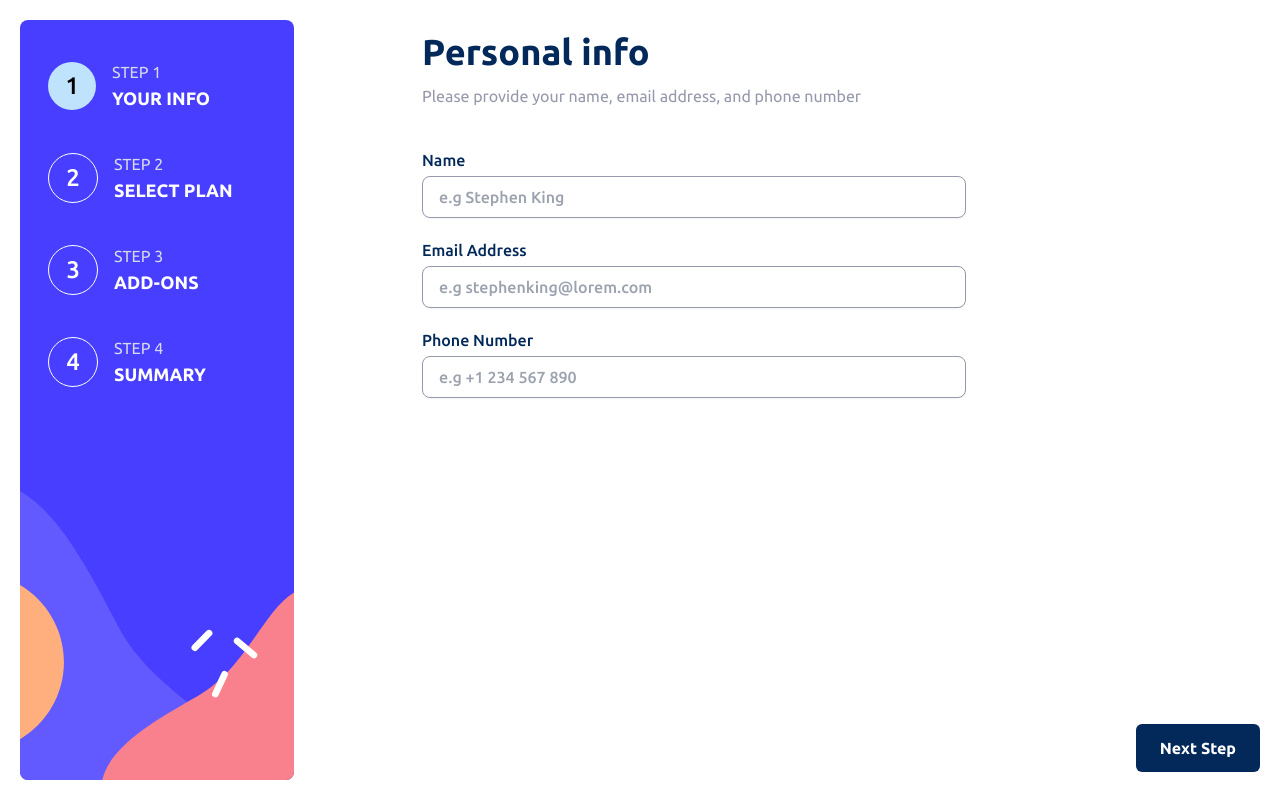
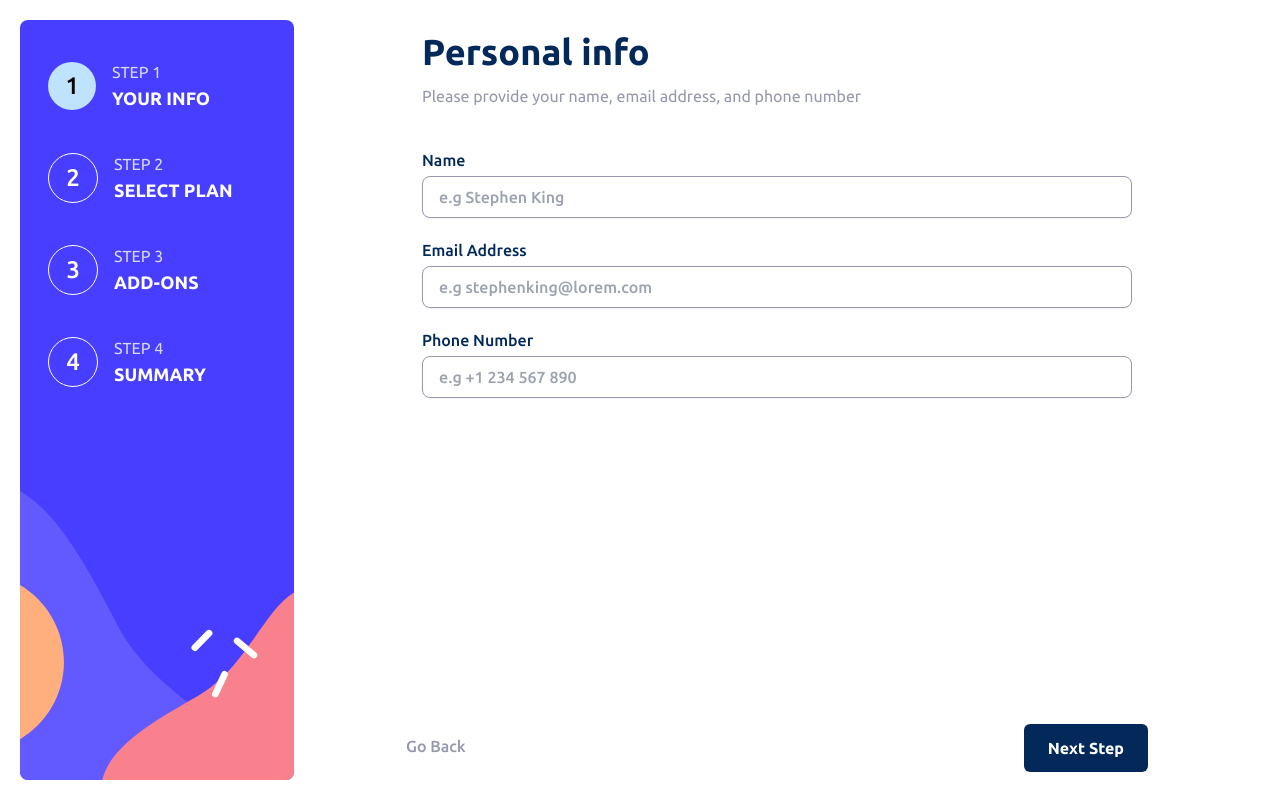
Before and after one commit to gideon-del/multi-step-form, a React (Vite) app: page / in a window 1280 px wide. Built offline with nearby package versions, Linux system fonts and the light colour scheme.

Commit message:
Making a little html design

```diff
--- a/src/App.jsx
+++ b/src/App.jsx
@@ -43,74 +43,11 @@ function App() {
                 </div>
               </div>
             ))}
-            {/* <div className="flex gap-4 px-10 items-center justify-start ">
-              <span className="bg-ligthBlue md:text-2xl p-6 w-8 h-8 rounded-full  flex items-center justify-center">
-                1
-              </span>
-              <div>
-                <p
-                  className="font-Regular text-ligthGray uppercase
-                "
-                >
-                  Step 1
-                </p>
-                <p className="font-Bold uppercase text-white text-lg">
-                  Your info
-                </p>
-              </div>
-            </div>
-            <div className="flex gap-4 px-10 items-center justify-start ">
-              <span className="border border-white text-white md:text-2xl p-6 w-8 h-8 rounded-full  flex items-center justify-center">
-                2
-              </span>
-              <div>
-                <p
-                  className="font-Regular text-ligthGray uppercase
-                "
-                >
-                  Step 2
-                </p>
-                <p className="font-Bold uppercase text-white text-lg">
-                  select plan
-                </p>
-              </div>
-            </div>
-            <div className="flex gap-4 px-10 items-center justify-start ">
-              <span className="border border-white text-white md:text-2xl p-6 w-8 h-8 rounded-full  flex items-center justify-center">
-                3
-              </span>
-              <div>
-                <p
-                  className="font-Regular text-ligthGray uppercase
-                "
-                >
-                  Step 3
-                </p>
-                <p className="font-Bold uppercase text-white text-lg">
-                  Add-ons
-                </p>
-              </div>
-            </div>
-            <div className="flex gap-4 px-10 items-center justify-start ">
-              <span className="border border-white text-white md:text-2xl p-6 w-8 h-8 rounded-full  flex items-center justify-center">
-                4
-              </span>
-              <div>
-                <p
-                  className="font-Regular text-ligthGray uppercase
-                "
-                >
-                  Step 4
-                </p>
-                <p className="font-Bold uppercase text-white text-lg">
-                  summary
-                </p>
-              </div>
-            </div> */}
           </section>
         </section>
         <section className=" flex-1 px-6 md:px-14 lg:px-28 md:pt-10 bg-ligthBlue md:bg-white">
-          <div className="lg:max-w-xl md:h-full flex flex-col bg-white px-4 py-3 w-full rounded-lg relative -top-10">
+          <section className="flex lg:max-w-3xl flex-col justify-between h-full">
+            <div className=" md:h-full flex flex-col bg-white px-4 py-3 w-full rounded-lg relative -top-10">
               <h1 className="font-Bold text-marineBlue text-xl md:text-4xl">
                 Personal info
               </h1>
@@ -123,12 +60,14 @@ function App() {
                 ))}
               </form>
             </div>
-        </section>
-        <div className="sticky  right-4 flex justify-end self-end">
-          <button className="bg-marineBlue font-Bold text-white px-6 py-3 after:transition-all after:duration-300 after:ease-in-out rounded-md ml-auto  mt-3 mb-2 after:bg-white after:absolute after:inset-0 after:opacity-0 hover:after:opacity-40">
+            <div className=" flex justify-between  items-center">
+              <button className="text-coolGray">Go Back</button>
+              <button className="bg-marineBlue font-Bold text-white px-6 py-3 after:transition-all after:duration-300 after:ease-in-out relative rounded-md ml-auto  mt-3 mb-2 after:bg-white after:absolute after:inset-0 after:opacity-0 hover:after:opacity-40">
                 Next Step
               </button>
             </div>
+          </section>
+        </section>
       </main>
     </>
   );
--- a/src/components/Inputs.jsx
+++ b/src/components/Inputs.jsx
@@ -1,4 +1,4 @@
-import React from "react";
+import React, { memo } from "react";
 
 const Inputs = ({ type, name, placeholder, title }) => {
   return (
@@ -11,10 +11,10 @@ const Inputs = ({ type, name, placeholder, title }) => {
         id={name}
         name={name}
         placeholder={placeholder}
-        className="border border-coolGray max-w-xl px-4 py-2 rounded-lg focus-within:outline-none focus-within:border-marineBlue transition  text-marineBlue shadow-sm"
+        className="border border-coolGray  px-4 py-2 rounded-lg focus-within:outline-none focus-within:border-marineBlue transition  text-marineBlue shadow-sm"
       />
     </div>
   );
 };
 
-export default Inputs;
+export default memo(Inputs);
```
Lines whose indentation alone changed are shown as unchanged.
